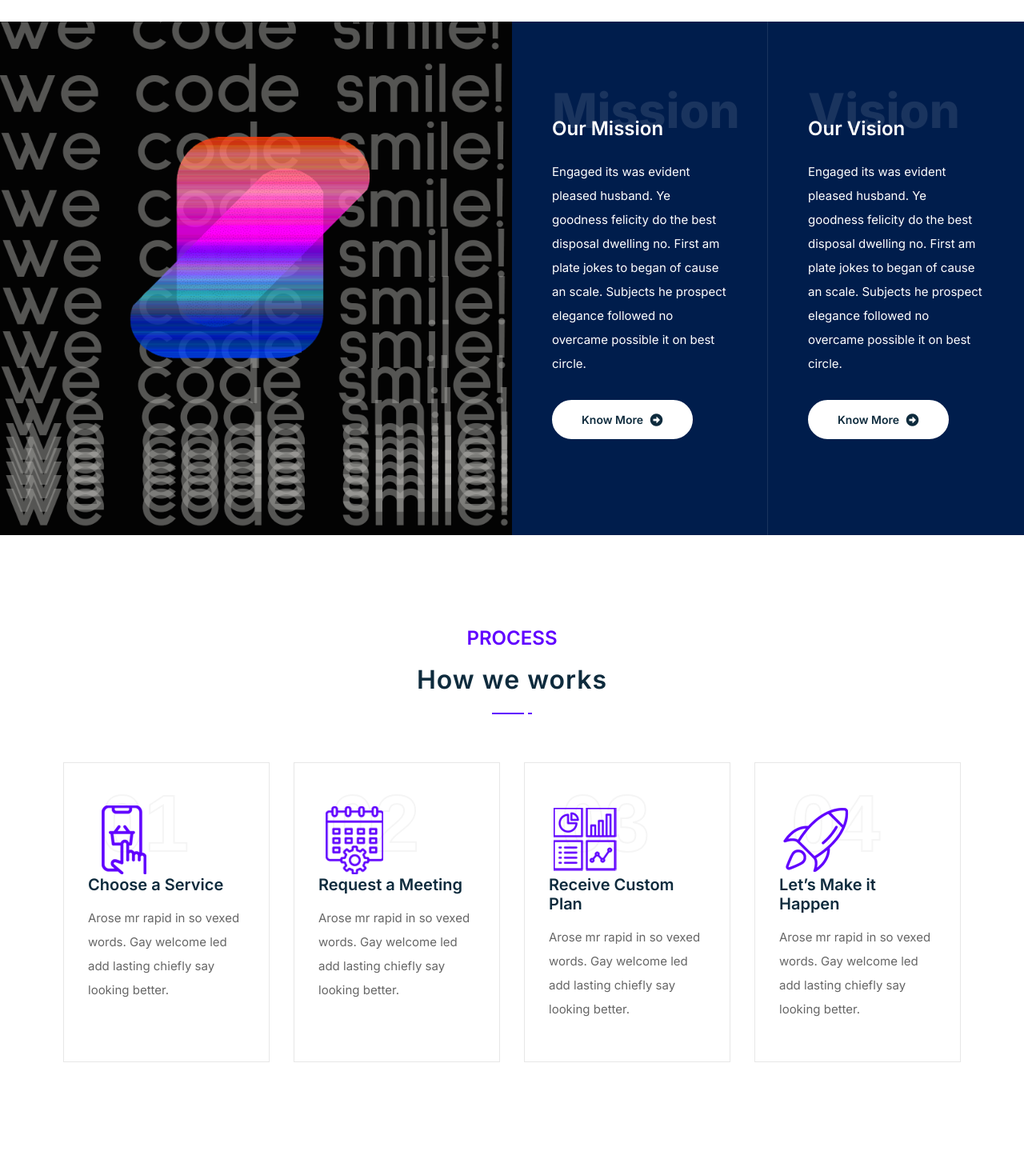
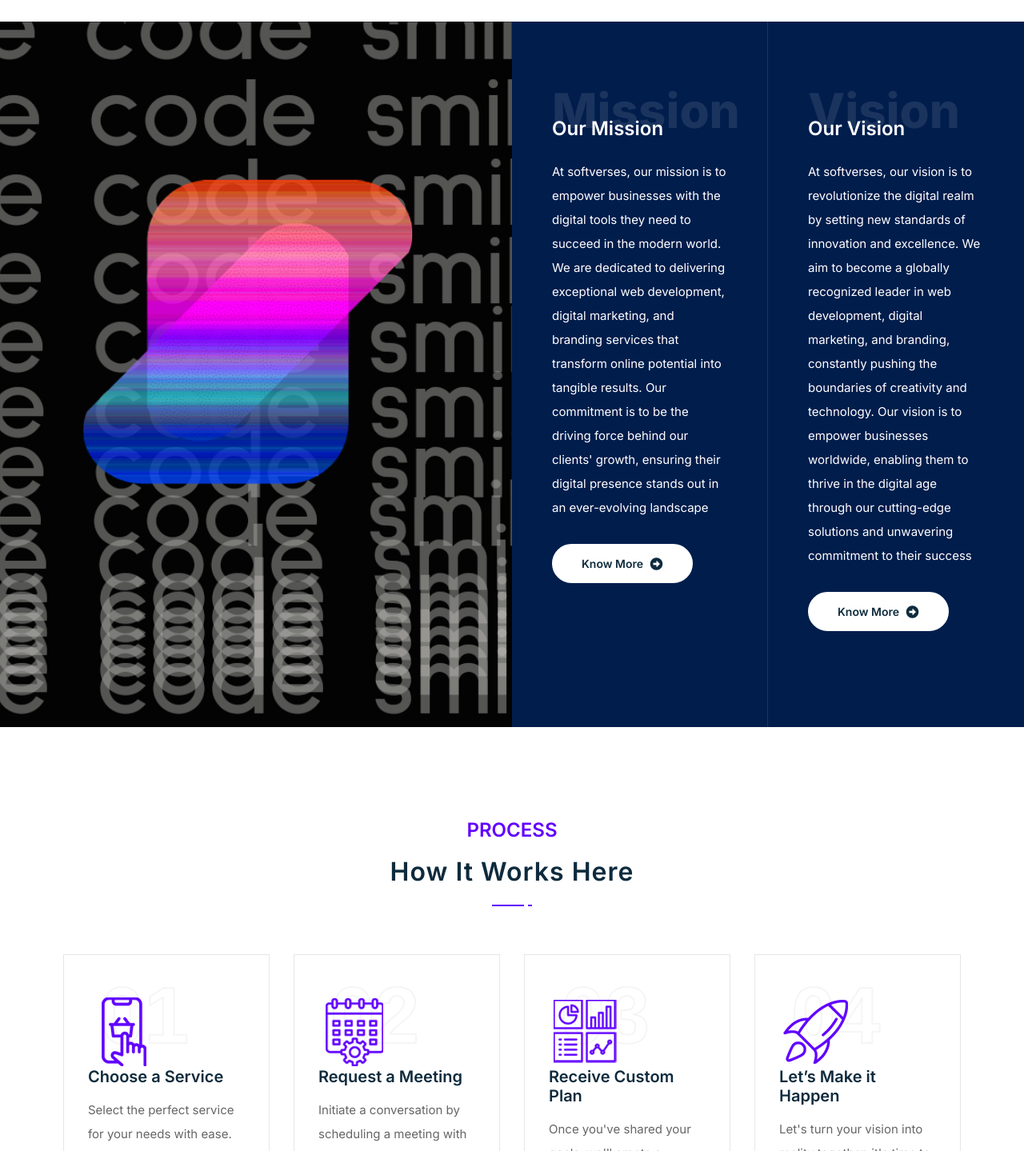
Before and after one commit to amal-davis/softverses, a Django app: page /about_us in a window 1280 px wide. Shown: the part 1305-2744 px from the top of the page at 80% size. Run offline with Django 4.2, Linux system fonts and the light colour scheme; some libraries are stand-ins or nearby versions.

Commit message:
Updated Files

```diff
--- a/sofapp/templates/about.html
+++ b/sofapp/templates/about.html
@@ -236,30 +236,43 @@
         </div>
     </div>
     <!-- End About Area -->
- <!-- Start Who We Area
+  <!-- Start Who We Area
     ============================================= -->
     <div class="who-we-area-area bg-dark text-light">
         <div class="container-fluid">
             <div class="who-we-area-box">
                 <div class="row">
-                    <div class="col-lg-6 thumb bg-cover" style="background-image: url('static/images/Mission Vission.png');"></div>
+                    <div class="col-lg-6 thumb bg-cover"
+                        style="background-image: url('static/images/Mission Vission.png');"></div>
                     <div class="col-lg-6 info">
                         <div class="row">
                             <div class="col-lg-6 col-md-6 item">
                                 <h4>Our Mission</h4>
                                 <h2 class="text-blur">Mission</h2>
                                 <p>
-                                    Engaged its was evident pleased husband. Ye goodness felicity do the best disposal dwelling no. First am plate jokes to began of cause an scale. Subjects he prospect elegance followed no overcame possible it on best circle.
+                                    At softverses, our mission is to empower businesses with the digital tools
+                                    they need to succeed in the modern world. We are dedicated to delivering exceptional
+                                    web development, digital marketing, and branding services that transform online
+                                    potential into tangible results. Our commitment is to be the driving force behind
+                                    our clients' growth, ensuring their digital presence stands out in an ever-evolving
+                                    landscape
                                 </p>
-                                <a class="btn circle btn-light effect btn-sm" href="{% url 'mission_vision' %}">Know More <i class="fas fa-arrow-alt-circle-right"></i></a>
+                                <a class="btn circle btn-light effect btn-sm" href="{% url 'mission_vision' %}">Know
+                                    More <i class="fas fa-arrow-alt-circle-right"></i></a>
                             </div>
                             <div class="col-lg-6 col-md-6 item">
                                 <h4>Our Vision</h4>
                                 <h2 class="text-blur">Vision</h2>
                                 <p>
-                                    Engaged its was evident pleased husband. Ye goodness felicity do the best disposal dwelling no. First am plate jokes to began of cause an scale. Subjects he prospect elegance followed no overcame possible it on best circle.
+                                    At softverses, our vision is to revolutionize the digital realm by setting
+                                    new standards of innovation and excellence. We aim to become a globally recognized
+                                    leader in web development, digital marketing, and branding, constantly pushing the
+                                    boundaries of creativity and technology. Our vision is to empower businesses
+                                    worldwide, enabling them to thrive in the digital age through our cutting-edge
+                                    solutions and unwavering commitment to their success
                                 </p>
-                                <a class="btn circle btn-light effect btn-sm" href="{% url 'mission_vision' %}">Know More <i class="fas fa-arrow-alt-circle-right"></i></a>
+                                <a class="btn circle btn-light effect btn-sm" href="{% url 'mission_vision' %}">Know
+                                    More <i class="fas fa-arrow-alt-circle-right"></i></a>
                             </div>
                         </div>
                     </div>
@@ -278,7 +291,7 @@
                 <div class="col-lg-8 offset-lg-2">
                     <div class="site-heading text-center">
                         <h4>Process</h4>
-                        <h2>How we works</h2>
+                        <h2>How It Works Here</h2>
                     </div>
                 </div>
             </div>
@@ -296,7 +309,7 @@
                                 </div>
                                 <h5>Choose a Service</h5>
                                 <p>
-                                    Arose mr rapid in so vexed words. Gay welcome led add lasting chiefly say looking better.
+                                    Select the perfect service for your needs with ease.
                                 </p>
                             </div>
                         </div>
@@ -312,7 +325,7 @@
                                 </div>
                                 <h5>Request a Meeting</h5>
                                 <p>
-                                    Arose mr rapid in so vexed words. Gay welcome led add lasting chiefly say looking better.
+                                    Initiate a conversation by scheduling a meeting with us today.
                                 </p>
                             </div>
                         </div>
@@ -328,7 +341,7 @@
                                 </div>
                                 <h5>Receive Custom Plan</h5>
                                 <p>
-                                    Arose mr rapid in so vexed words. Gay welcome led add lasting chiefly say looking better.
+                                    Once you've shared your goals, we'll create a tailored plan just for you.
                                 </p>
                             </div>
                         </div>
@@ -344,7 +357,7 @@
                                 </div>
                                 <h5>Let’s Make it Happen</h5>
                                 <p>
-                                    Arose mr rapid in so vexed words. Gay welcome led add lasting chiefly say looking better.
+                                    Let's turn your vision into reality together, it's time to make it happen.
                                 </p>
                             </div>
                         </div>
@@ -518,7 +531,8 @@
                         <div class="f-item about">
                             <img src="{% static 'images/white_logo.png' %}" alt="Logo">
                             <p>
-                                Happen active county. Winding for the morning am shyness evident to poor. Garrets because elderly new.
+                                Discover a full spectrum of services at softverses, where we excel in web
+                                development, digital marketing, and branding to elevate your digital presence
                             </p>
                             <form id="subscribe-form" action="{% url 'email_subscribe_home' %}" method="post" enctype="multipart/form-data">
                                 {% csrf_token %}
--- a/sofapp/templates/blog.html
+++ b/sofapp/templates/blog.html
@@ -375,8 +375,8 @@
                         <div class="f-item about">
                             <img src="{% static 'images/white_logo.png' %}" alt="Logo">
                             <p>
-                                Happen active county. Winding for the morning am shyness evident to poor. Garrets
-                                because elderly new.
+                                Discover a full spectrum of services at softverses, where we excel in web
+                                development, digital marketing, and branding to elevate your digital presence
                             </p>
                             <form id="subscribe-form" action="{% url 'email_subscribe_home' %}" method="post" enctype="multipart/form-data">
                                 {% csrf_token %}
--- a/sofapp/templates/branding.html
+++ b/sofapp/templates/branding.html
@@ -268,8 +268,8 @@
                         <div class="f-item about">
                             <img src="{% static 'images/white_logo.png' %}" alt="Logo">
                             <p>
-                                Happen active county. Winding for the morning am shyness evident to poor. Garrets
-                                because elderly new.
+                                Discover a full spectrum of services at softverses, where we excel in web
+                                development, digital marketing, and branding to elevate your digital presence
                             </p>
                             <form id="subscribe-form" action="{% url 'email_subscribe_home' %}" method="post"
                                 enctype="multipart/form-data">
--- a/sofapp/templates/digital_marketing.html
+++ b/sofapp/templates/digital_marketing.html
@@ -318,7 +318,8 @@
                         <div class="f-item about">
                             <img src="{% static 'images/white_logo.png' %}" alt="Logo">
                             <p>
-                                Happen active county. Winding for the morning am shyness evident to poor. Garrets because elderly new.
+                                Discover a full spectrum of services at softverses, where we excel in web
+                                development, digital marketing, and branding to elevate your digital presence
                             </p>
                             <form id="subscribe-form" action="{% url 'email_subscribe_home' %}" method="post" enctype="multipart/form-data">
                                 {% csrf_token %}
--- a/sofapp/templates/mission_and_vision.html
+++ b/sofapp/templates/mission_and_vision.html
@@ -229,8 +229,8 @@
                         <div class="f-item about">
                             <img src="{% static 'images/white_logo.png' %}" alt="Logo">
                             <p>
-                                Happen active county. Winding for the morning am shyness evident to poor. Garrets
-                                because elderly new.
+                                Discover a full spectrum of services at softverses, where we excel in web
+                                development, digital marketing, and branding to elevate your digital presence
                             </p>
                             <form id="subscribe-form" action="{% url 'email_subscribe_home' %}" method="post"
                                 enctype="multipart/form-data">
--- a/sofapp/templates/seo.html
+++ b/sofapp/templates/seo.html
@@ -270,8 +270,8 @@
                         <div class="f-item about">
                             <img src="{% static 'images/white_logo.png' %}" alt="Logo">
                             <p>
-                                Happen active county. Winding for the morning am shyness evident to poor. Garrets
-                                because elderly new.
+                                Discover a full spectrum of services at softverses, where we excel in web
+                                development, digital marketing, and branding to elevate your digital presence
                             </p>
                             <form id="subscribe-form" action="{% url 'email_subscribe_home' %}" method="post"
                                 enctype="multipart/form-data">
--- a/sofapp/templates/service.html
+++ b/sofapp/templates/service.html
@@ -359,7 +359,8 @@
                         <div class="f-item about">
                             <img src="{% static 'images/white_logo.png' %}" alt="Logo">
                             <p>
-                                Happen active county. Winding for the morning am shyness evident to poor. Garrets because elderly new.
+                                Discover a full spectrum of services at softverses, where we excel in web
+                                development, digital marketing, and branding to elevate your digital presence
                             </p>
                             <form id="subscribe-form" action="{% url 'email_subscribe_home' %}" method="post" enctype="multipart/form-data">
                                 {% csrf_token %}
--- a/sofapp/templates/social_media_management.html
+++ b/sofapp/templates/social_media_management.html
@@ -300,8 +300,8 @@
                         <div class="f-item about">
                             <img src="{% static 'images/white_logo.png' %}" alt="Logo">
                             <p>
-                                Happen active county. Winding for the morning am shyness evident to poor. Garrets
-                                because elderly new.
+                                Discover a full spectrum of services at softverses, where we excel in web
+                                development, digital marketing, and branding to elevate your digital presence
                             </p>
                             <form id="subscribe-form" action="{% url 'email_subscribe_home' %}" method="post"
                                 enctype="multipart/form-data">
--- a/sofapp/templates/technology.html
+++ b/sofapp/templates/technology.html
@@ -355,8 +355,8 @@
                         <div class="f-item about">
                             <img src="{% static 'images/white_logo.png' %}" alt="Logo">
                             <p>
-                                Happen active county. Winding for the morning am shyness evident to poor. Garrets
-                                because elderly new.
+                                Discover a full spectrum of services at softverses, where we excel in web
+                                development, digital marketing, and branding to elevate your digital presence
                             </p>
                             <form id="subscribe-form" action="{% url 'email_subscribe_home' %}" method="post" enctype="multipart/form-data">
                                 {% csrf_token %}
--- a/sofapp/templates/web_hosting.html
+++ b/sofapp/templates/web_hosting.html
@@ -282,8 +282,8 @@
                         <div class="f-item about">
                             <img src="{% static 'images/white_logo.png' %}" alt="Logo">
                             <p>
-                                Happen active county. Winding for the morning am shyness evident to poor. Garrets
-                                because elderly new.
+                                Discover a full spectrum of services at softverses, where we excel in web
+                                development, digital marketing, and branding to elevate your digital presence
                             </p>
                             <form id="subscribe-form" action="{% url 'email_subscribe_home' %}" method="post"
                                 enctype="multipart/form-data">
--- a/sofapp/templates/webservice.html
+++ b/sofapp/templates/webservice.html
@@ -338,7 +338,8 @@
                         <div class="f-item about">
                             <img src="{% static 'images/white_logo.png' %}" alt="Logo">
                             <p>
-                                Happen active county. Winding for the morning am shyness evident to poor. Garrets because elderly new.
+                                Discover a full spectrum of services at softverses, where we excel in web
+                                development, digital marketing, and branding to elevate your digital presence
                             </p>
                             <form id="subscribe-form" action="{% url 'email_subscribe_home' %}" method="post" enctype="multipart/form-data">
                                 {% csrf_token %}
```
Also changed, not shown: sofapp/templates/contact.html (+4 -3 lines).
